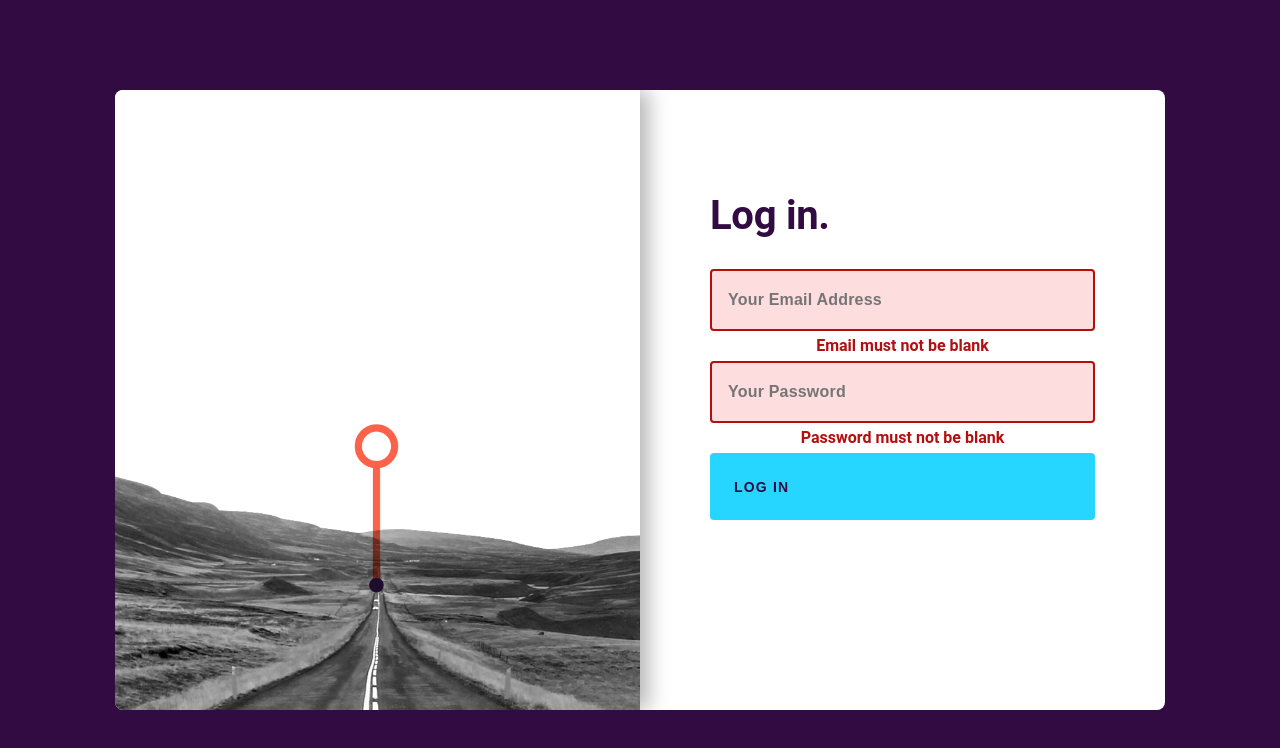
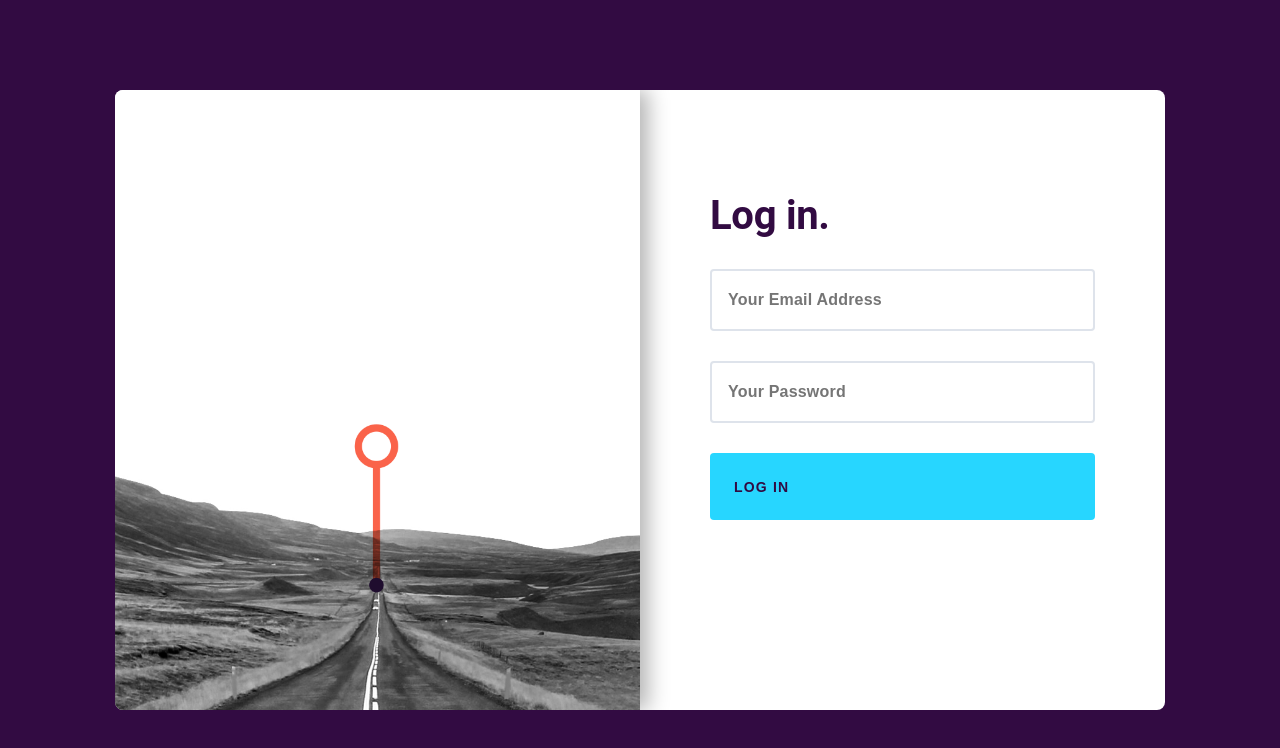
Before and after one commit to ArifEbrahim/login-page, a React (Vite) app: page / in a window 1280 px wide. Shown: the top 748 px of the page. Built offline with nearby package versions, Linux system fonts and the light colour scheme; some icons are missing.

Commit message:
fixed styling on error

```diff
--- a/src/components/LoginForm/index.tsx
+++ b/src/components/LoginForm/index.tsx
@@ -12,9 +12,6 @@ function LoginForm({ callAPI }: LoginFormProps) {
   const [password, setPassword] = useState('')
   const [isPasswordValid, setIsPasswordValid] = useState(true)
   const [isPasswordTouched, setIsPasswordTouched] = useState(false)
-
-  const isEmailInputValid = isEmailValid && isEmailTouched
-  const isPasswordInputValid = isPasswordValid && isPasswordTouched
 
   const handleSubmit = (e: React.FormEvent) => {
     e.preventDefault()
@@ -68,11 +65,11 @@ function LoginForm({ callAPI }: LoginFormProps) {
               value={email}
               onChange={handleEmailChange}
               onBlur={handleEmailBlur}
-              className={!isEmailInputValid ? styles['invalid'] : ''}
+              className={!isEmailValid ? styles['invalid'] : ''}
             />
           </div>
           <div className={styles['error-text']}>
-            {!isEmailInputValid ? 'Email must not be blank' : ''}
+            {!isEmailValid && 'Email must not be blank'}
           </div>
           <div className={styles['input-container']}>
             <input
@@ -80,11 +77,11 @@ function LoginForm({ callAPI }: LoginFormProps) {
               value={password}
               onChange={handlePasswordChange}
               onBlur={handlePasswordBlur}
-              className={!isPasswordInputValid ? styles['invalid'] : ''}
+              className={!isPasswordValid ? styles['invalid'] : ''}
             />
           </div>
           <div className={styles['error-text']}>
-            {!isPasswordInputValid ? 'Password must not be blank' : ''}
+            {!isPasswordValid && 'Password must not be blank'}
           </div>
           <Button type="submit">
             <span>log in</span>
```
